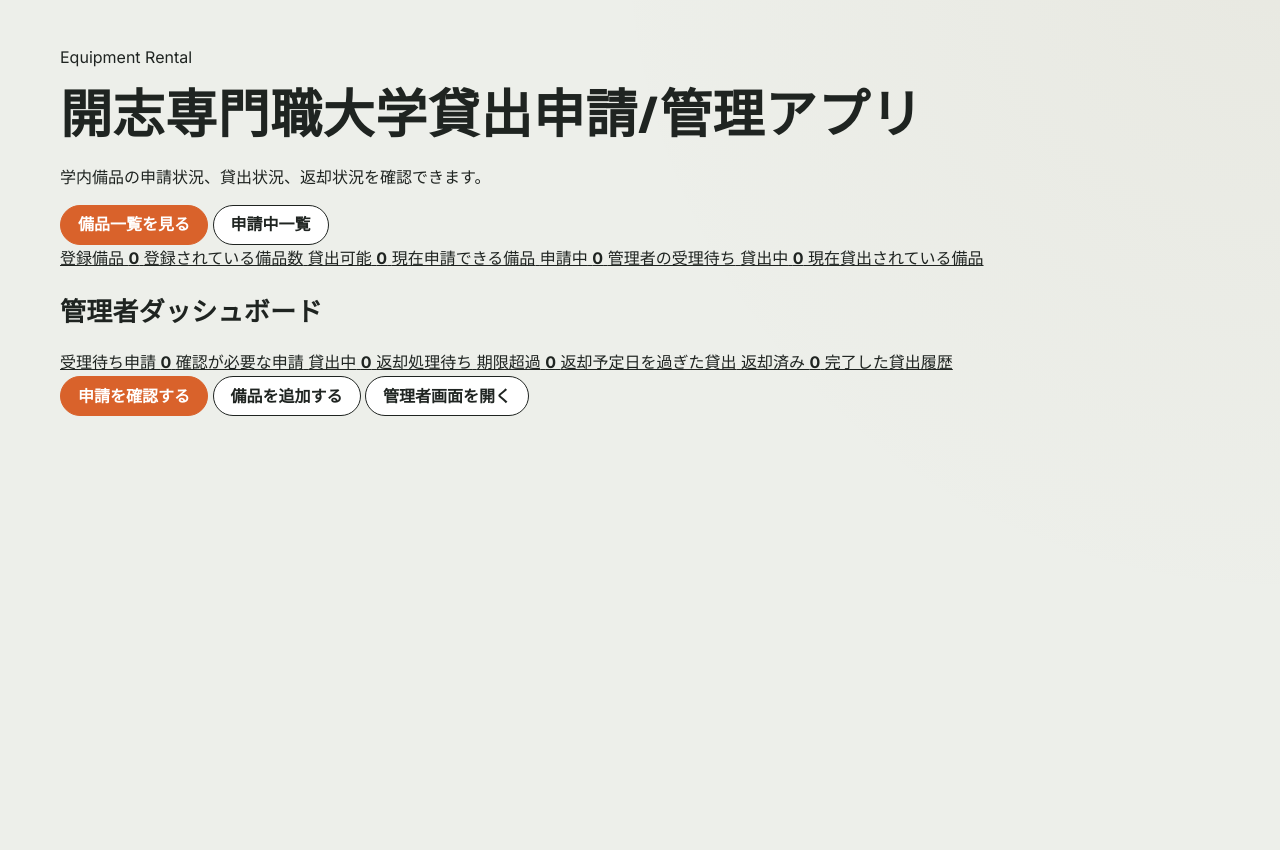
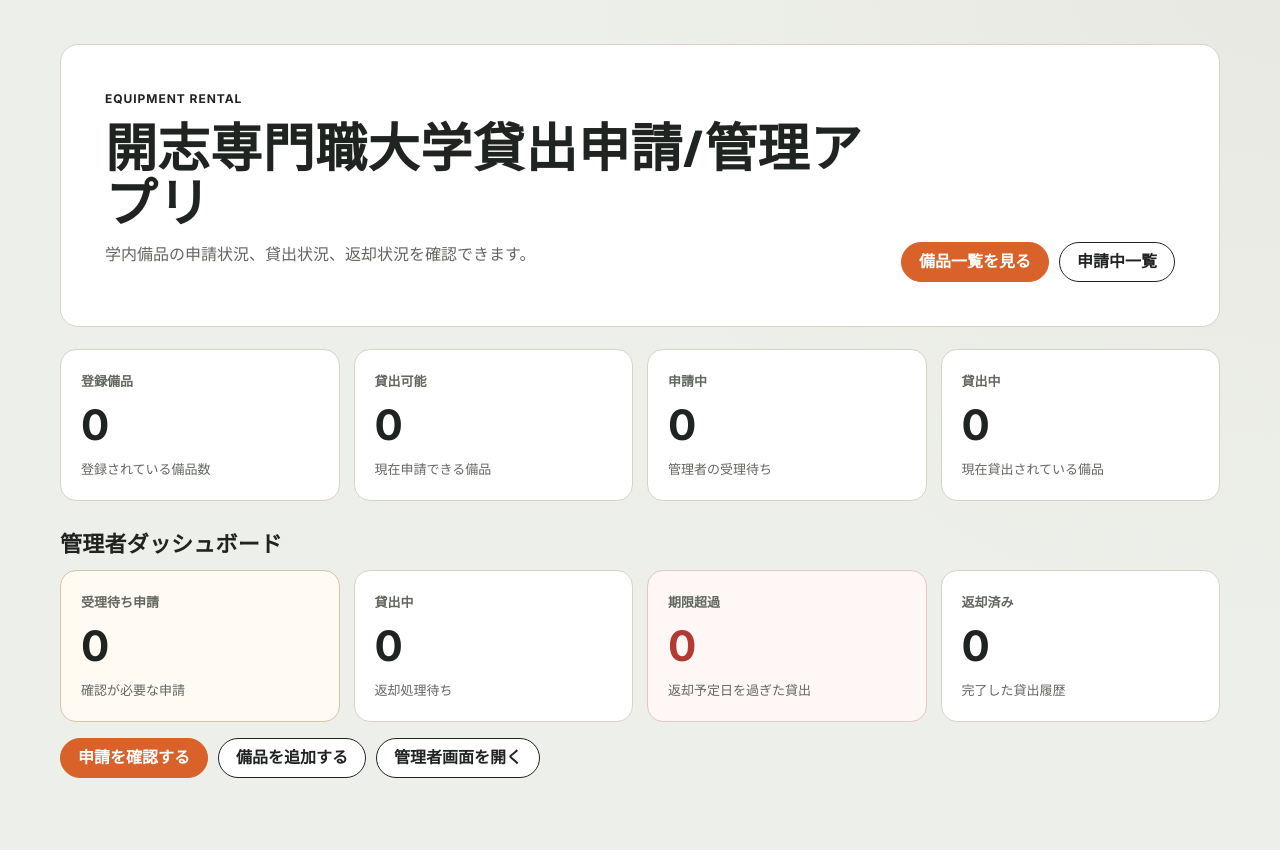
Before and after one commit to kanekokuma/rental-management-app, a Django app: page / in a window 1280 px wide. Shown: the part 67-917 px from the top of the page. Before the commit the page ends 483 px from the top, so only its background shows below. Run offline with Django 5.2, Linux system fonts and the light colour scheme; the visitor is signed in with stand-in values (Sample User, id 1); data that the repository does not hold is empty; some web fonts are replaced.

Commit message:
Update style.css

```diff
--- a/static/css/style.css
+++ b/static/css/style.css
@@ -601,3 +601,139 @@ input[type="search"] {
     padding: 12px;
   }
 }
+
+/* dashboard */
+.dashboard-hero {
+  display: grid;
+  grid-template-columns: minmax(0, 1fr) auto;
+  align-items: end;
+  gap: 24px;
+  margin-bottom: 22px;
+  padding: clamp(28px, 5vw, 44px);
+  background: var(--surface);
+  border: 1px solid var(--line);
+  border-radius: 18px;
+  box-shadow: var(--shadow);
+}
+
+.dashboard-hero h1 {
+  margin-bottom: 12px;
+}
+
+.eyebrow {
+  margin-bottom: 10px;
+  color: var(--accent);
+  font-size: 12px;
+  font-weight: 800;
+  letter-spacing: 0.08em;
+  text-transform: uppercase;
+}
+
+.lead {
+  max-width: 680px;
+  color: var(--muted);
+  font-size: 16px;
+}
+
+.dashboard-actions,
+.quick-actions {
+  display: flex;
+  flex-wrap: wrap;
+  gap: 10px;
+}
+
+.dashboard-grid {
+  display: grid;
+  grid-template-columns: repeat(4, minmax(0, 1fr));
+  gap: 14px;
+  margin-bottom: 28px;
+}
+
+.dashboard-grid.compact {
+  margin-bottom: 16px;
+}
+
+.metric-card {
+  min-height: 150px;
+  padding: 20px;
+  display: flex;
+  flex-direction: column;
+  justify-content: space-between;
+  gap: 12px;
+  background: var(--surface);
+  border: 1px solid var(--line);
+  border-radius: 16px;
+  box-shadow: var(--shadow);
+  text-decoration: none;
+  transition: 0.18s ease;
+}
+
+.metric-card:hover {
+  transform: translateY(-2px);
+  border-color: #c9c1b5;
+}
+
+.metric-label {
+  color: var(--muted);
+  font-size: 13px;
+  font-weight: 800;
+}
+
+.metric-card strong {
+  color: var(--brand-dark);
+  font-size: 42px;
+  line-height: 1;
+}
+
+.metric-help {
+  color: var(--muted);
+  font-size: 13px;
+}
+
+.metric-card.accent {
+  border-color: #d8c3a8;
+  background: #fffaf2;
+}
+
+.metric-card.danger {
+  border-color: #e5c6c1;
+  background: #fff7f5;
+}
+
+.metric-card.danger strong {
+  color: var(--danger);
+}
+
+.admin-dashboard {
+  margin-top: 8px;
+}
+
+.section-heading {
+  margin-bottom: 12px;
+}
+
+.section-heading h2 {
+  margin: 0;
+  font-size: 22px;
+}
+
+@media (max-width: 900px) {
+  .dashboard-hero {
+    grid-template-columns: 1fr;
+    align-items: start;
+  }
+
+  .dashboard-grid {
+    grid-template-columns: repeat(2, minmax(0, 1fr));
+  }
+}
+
+@media (max-width: 560px) {
+  .dashboard-grid {
+    grid-template-columns: 1fr;
+  }
+
+  .metric-card {
+    min-height: 130px;
+  }
+}
```
